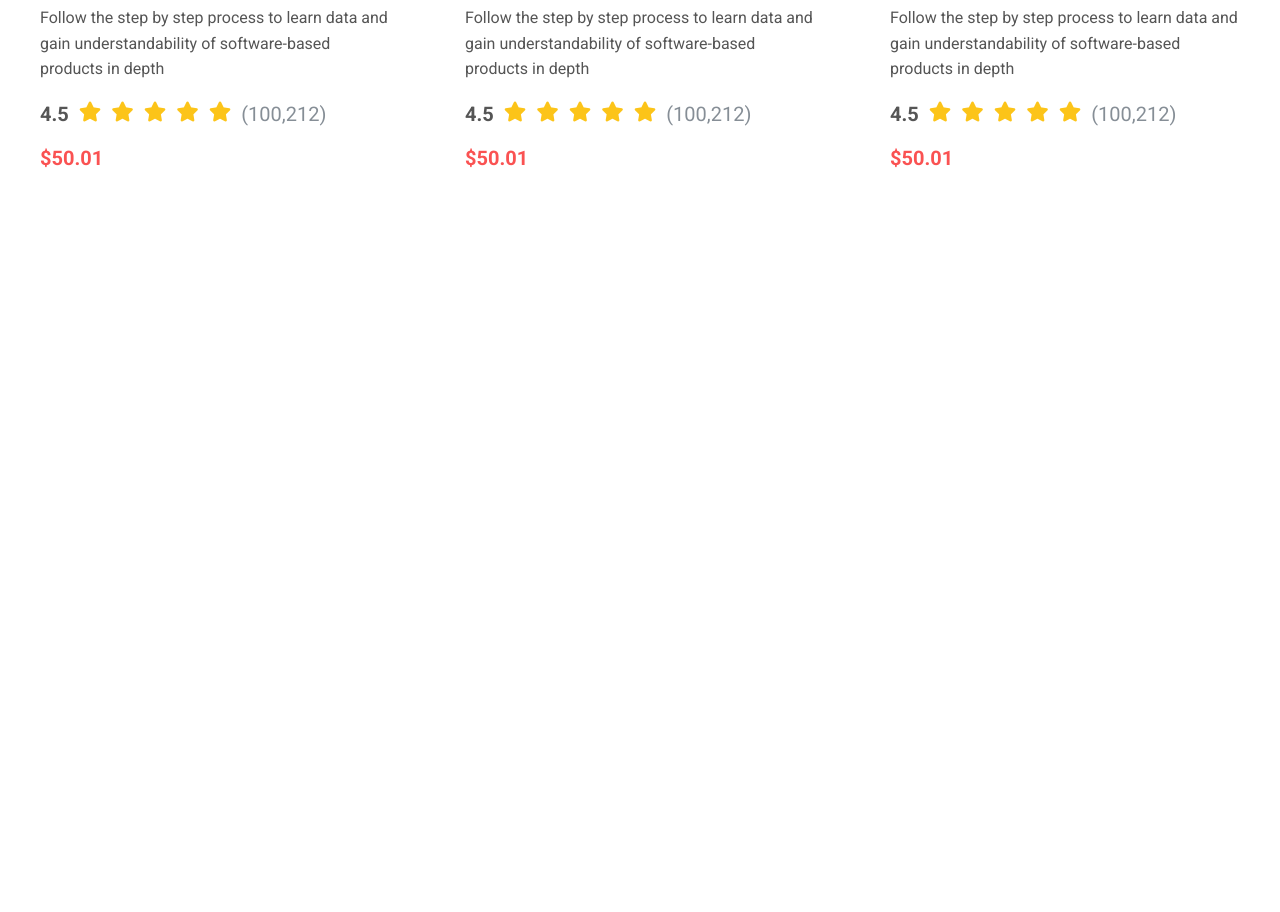
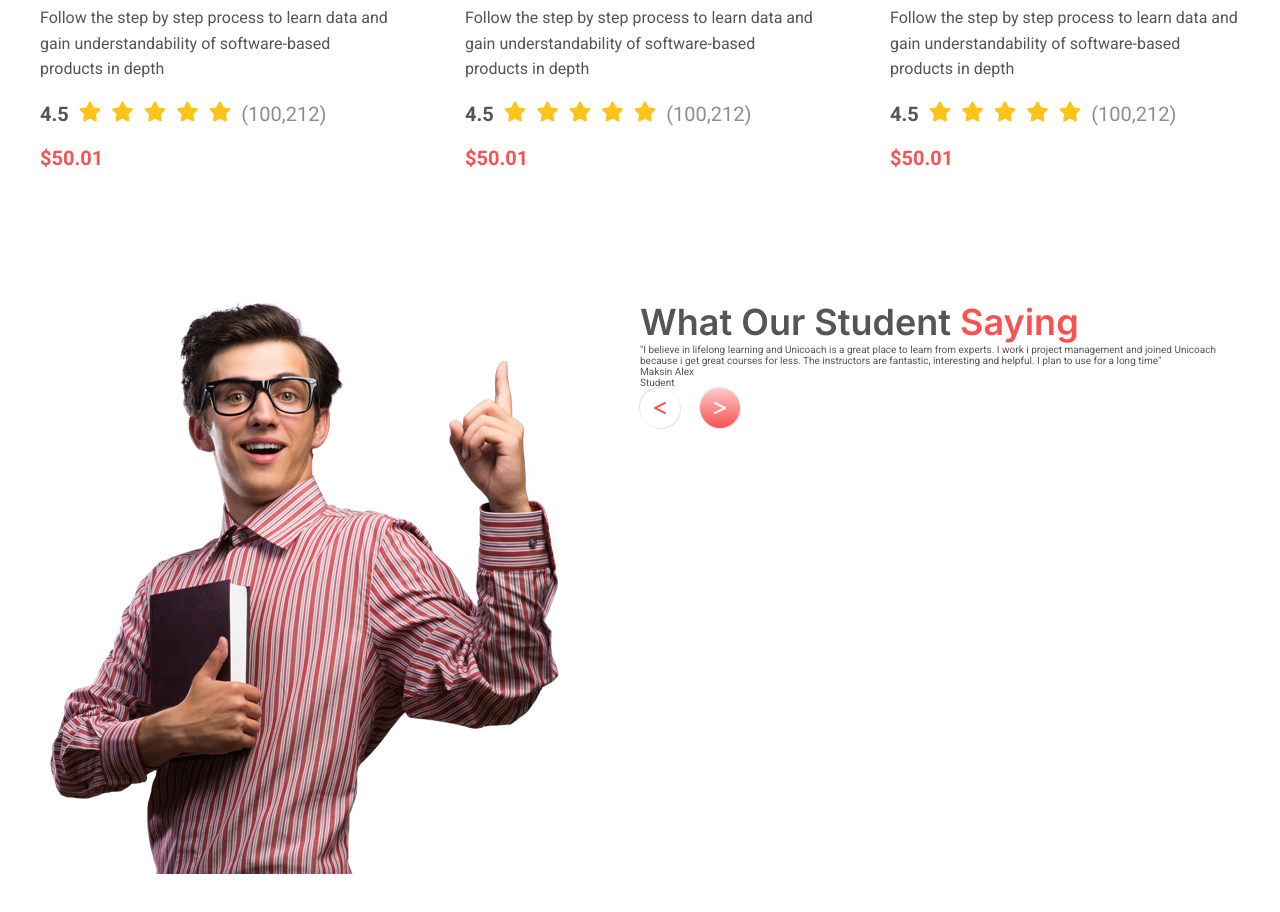
Before and after one commit to SsimbwaJoshua/sinau, a plain HTML site: page index.html in a window 1280 px wide. Shown: the part 2410-3322 px from the top of the page. Before the commit the page ends 2710 px from the top, so only its background shows below. Drawn offline with Linux system fonts and the light colour scheme.

Commit message:
saying basic layout

```diff
--- a/index.html
+++ b/index.html
@@ -292,6 +292,39 @@
           </div>
         </div>
       </section>
+      <section class="section-saying">
+        <div class="container">
+          <div class="saying-splitter">
+            <div class="saying-left">
+              <img src="photos/big3.png" alt="happy student" class="big-3" />
+            </div>
+            <div class="saying-right">
+              <h2>What Our Student <span class="red-heading">Saying</span></h2>
+              <p>
+                "I believe in lifelong learning and Unicoach is a great place to
+                learn from experts. I work i project management and joined
+                Unicoach because i get great courses for less. The instructors
+                are fantastic, interesting and helpful. I plan to use for a long
+                time"
+              </p>
+              <div>
+                <div>
+                  <p>Maksin Alex</p>
+                  <p>Student</p>
+                </div>
+                <div class="btn-splitter less-than">
+                  <div class="disc-icon">
+                    <i class="fa-solid fa-less-than"></i>
+                  </div>
+                  <div class="disc-icon more-than">
+                    <i class="fa-solid fa-greater-than"></i>
+                  </div>
+                </div>
+              </div>
+            </div>
+          </div>
+        </div>
+      </section>
     </div>
   </body>
 </html>
--- a/style.css
+++ b/style.css
@@ -560,3 +560,11 @@ h2 {
   font-size: 2rem;
   color: #fcc419;
 }
+
+/* /////////////////////////////////////// */
+/*  SECTION Saying */
+/*//////////////////////////////////////////  */
+.saying-splitter {
+  display: grid;
+  grid-template-columns: 1fr 1fr;
+}
```
